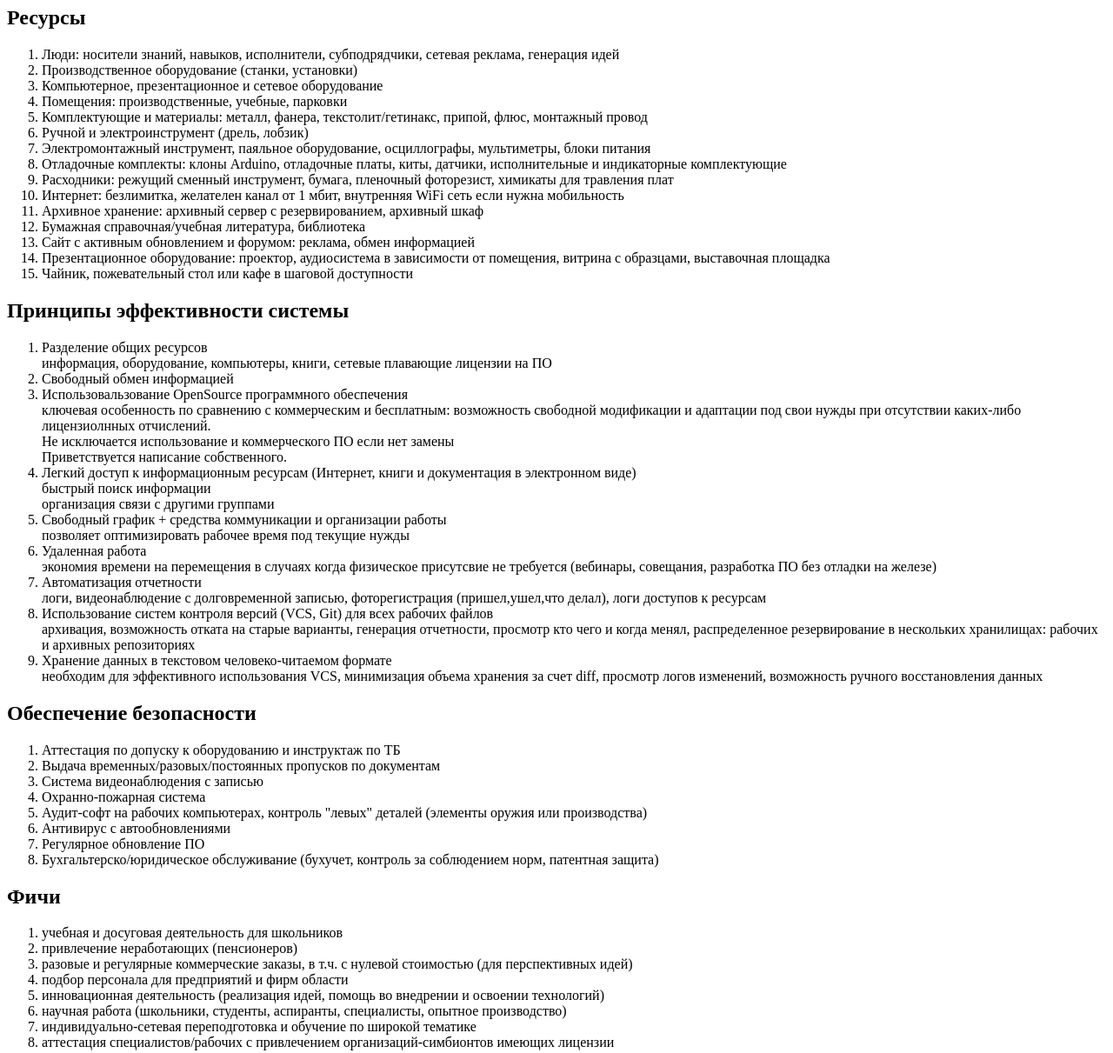
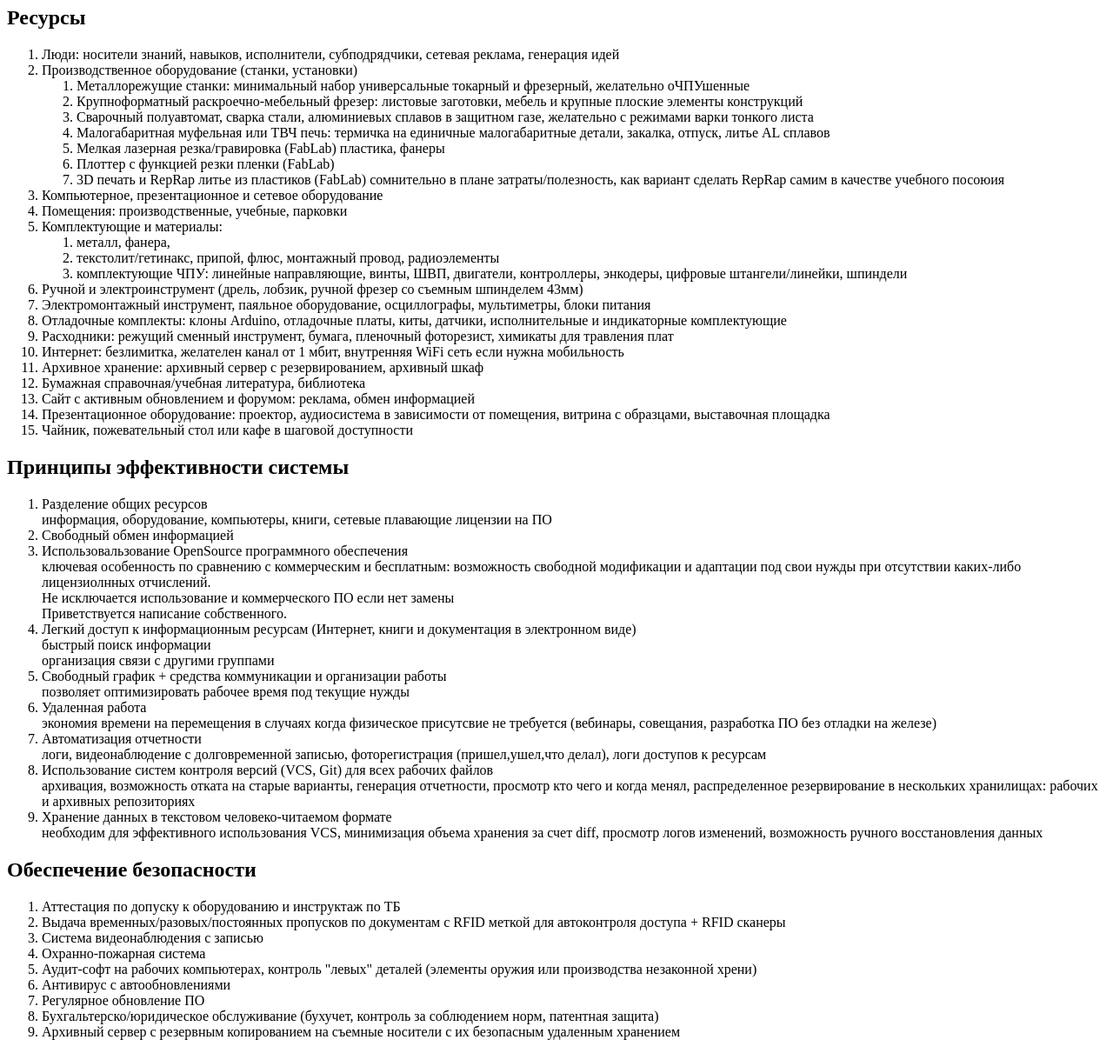
Before and after one commit to ponyatov/CHBZ, a plain HTML site: page Idea.html in a window 1280 px wide. Shown: the part 1620-2831 px from the top of the page at 87% size. Drawn offline with Linux system fonts and the light colour scheme.

Commit message:
* закончены фичи
Signed-off-by: Dmitry Ponyatov <dponyatov@gmail.com>

```diff
--- a/Idea.html
+++ b/Idea.html
@@ -97,10 +97,24 @@
 <OL>
 	<LI>Люди: носители знаний, навыков, исполнители, субподрядчики, сетевая реклама, генерация идей
 	<LI>Производственное оборудование (станки, установки)
+	<OL>
+		<LI>Металлорежущие станки: минимальный набор универсальные токарный и фрезерный, желательно оЧПУшенные
+		<LI>Крупноформатный раскроечно-мебельный фрезер: листовые заготовки, мебель и крупные плоские элементы конструкций
+		<LI>Сварочный полуавтомат, сварка стали, алюминиевых сплавов в защитном газе, желательно с режимами варки тонкого листа
+		<LI>Малогабаритная муфельная или ТВЧ печь: термичка на единичные малогабаритные детали, закалка, отпуск, литье AL сплавов
+		<LI>Мелкая лазерная резка/гравировка (FabLab) пластика, фанеры
+		<LI>Плоттер с функцией резки пленки (FabLab)
+		<LI>3D печать и RepRap литье из пластиков (FabLab) сомнительно в плане затраты/полезность, как вариант сделать RepRap самим в качестве учебного посоюия
+	</OL>
 	<LI>Компьютерное, презентационное и сетевое оборудование
 	<LI>Помещения: производственные, учебные, парковки
-	<LI>Комплектующие и материалы: металл, фанера, текстолит/гетинакс, припой, флюс, монтажный провод
-	<LI>Ручной и электроинструмент (дрель, лобзик)
+	<LI>Комплектующие и материалы:
+	<OL>
+		<LI>металл, фанера,
+		<LI>текстолит/гетинакс, припой, флюс, монтажный провод, радиоэлементы
+		<LI>комплектующие ЧПУ: линейные направляющие, винты, ШВП, двигатели, контроллеры, энкодеры, цифровые штангели/линейки, шпиндели
+	</OL>
+	<LI>Ручной и электроинструмент (дрель, лобзик, ручной фрезер со съемным шпинделем 43мм)
 	<LI>Электромонтажный инструмент, паяльное оборудование, осциллографы, мультиметры, блоки питания
 	<LI>Отладочные комплекты: клоны Arduino, отладочные платы, киты, датчики, исполнительные и индикаторные комплектующие
 	<LI>Расходники: режущий сменный инструмент, бумага, пленочный фоторезист, химикаты для травления плат
@@ -144,26 +158,34 @@
 
 <OL>
 	<LI>Аттестация по допуску к оборудованию и инструктаж по ТБ
-	<LI>Выдача временных/разовых/постоянных пропусков по документам
+	<LI>Выдача временных/разовых/постоянных пропусков по документам с RFID меткой для автоконтроля доступа + RFID сканеры
 	<LI>Система видеонаблюдения с записью
 	<LI>Охранно-пожарная система
-	<LI>Аудит-софт на рабочих компьютерах, контроль "левых" деталей (элементы оружия или производства)
+	<LI>Аудит-софт на рабочих компьютерах, контроль "левых" деталей (элементы оружия или производства незаконной хрени)
 	<LI>Антивирус с автообновлениями
 	<LI>Регулярное обновление ПО
 	<LI>Бухгальтерско/юридическое обслуживание (бухучет, контроль за соблюдением норм, патентная защита)
+	<LI>Архивный сервер с резервным копированием на съемные носители с их безопасным удаленным хранением
 </OL>
 
 <H2>Фичи</H2>
 
 <OL>
+	<LI>инновационная деятельность (реализация идей, помощь во внедрении и освоении технологий)
 	<LI>учебная и досуговая деятельность для школьников
 	<LI>привлечение неработающих (пенсионеров)
+	<LI>индивидуально-сетевая переподготовка и обучение по широкой тематике
 	<LI>разовые и регулярные коммерческие заказы, в т.ч. с нулевой стоимостью (для перспективных идей)
 	<LI>подбор персонала для предприятий и фирм области
-	<LI>инновационная деятельность (реализация идей, помощь во внедрении и освоении технологий)
 	<LI>научная работа (школьники, студенты, аспиранты, специалисты, опытное производство)
-	<LI>индивидуально-сетевая переподготовка и обучение по широкой тематике
 	<LI>аттестация специалистов/рабочих с привлечением организаций-симбионтов имеющих лицензии
+	<LI>выставочно-учебно-презентационная площадка
+	<OL>
+		<LI>для поставщиков оборудования (Кувалда, HAAS, САМАТ)
+		<LI>для индивидуалов и сторонних групп занимающихся разработкой устройств, оборудования, прикладными исследованиями
+	</OL>
+	<LI>площадка для организации форумов, семинаров, лекций, инновтирательства заезжему начальству
+	<LI>онлайн-ресурс для обмена учебной, научно-технической и технологической информацией интересной локально (Самарская область)
 </OL>
 
 </BODY>
```
